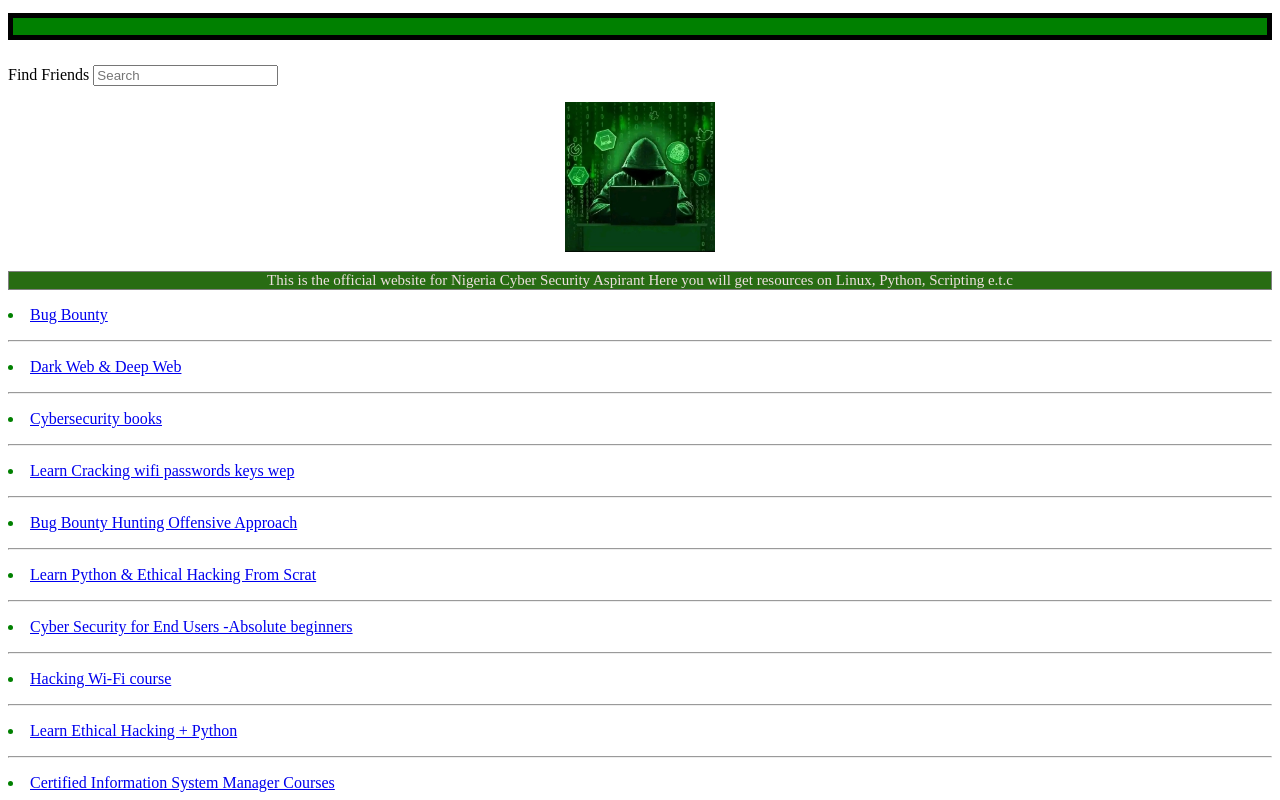
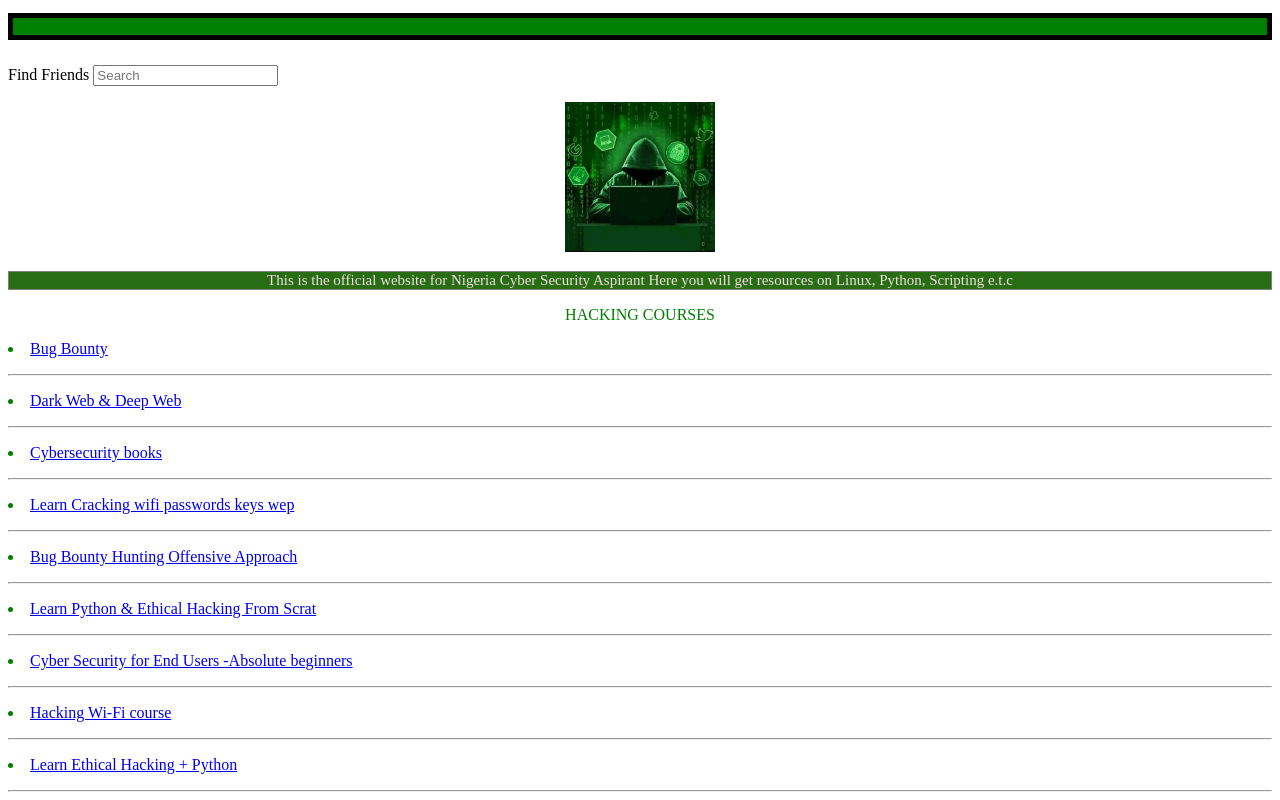
Before and after one commit to abrahamdominic/cybersecuritysite, a plain HTML site: page hack.html in a window 1280 px wide. Shown: the top 800 px of the page. Drawn offline with Linux system fonts and the light colour scheme.

Commit message:
Update hack.html

```diff
--- a/hack.html
+++ b/hack.html
@@ -17,7 +17,9 @@
     </div></p>
    <center> <img class="guy" src="hack.jpg" alt="Hacking"></center>
 <center><p class="cyber">This is the official website for Nigeria Cyber Security Aspirant Here you will get resources on Linux, Python, Scripting e.t.c</p></center>
-<p class="text"><li><a href="hack.html">Bug Bounty</a></li></p><hr class="line">
+    <center><p class="hacking">HACKING COURSES</p></center>
+
+    <p class="text"><li><a href="hack.html">Bug Bounty</a></li></p><hr class="line">
 <p class="text"><li><a href="darkweb.html">Dark Web & Deep Web</a></li></p><hr class="line">
 <p class="text"><li><a href="https://drive.google.com/drive/folders/179D_slEOLXWOTeFdmRrMkdV8C4DSLdYT">Cybersecurity books </a></li></p><hr class="line">
 
```
